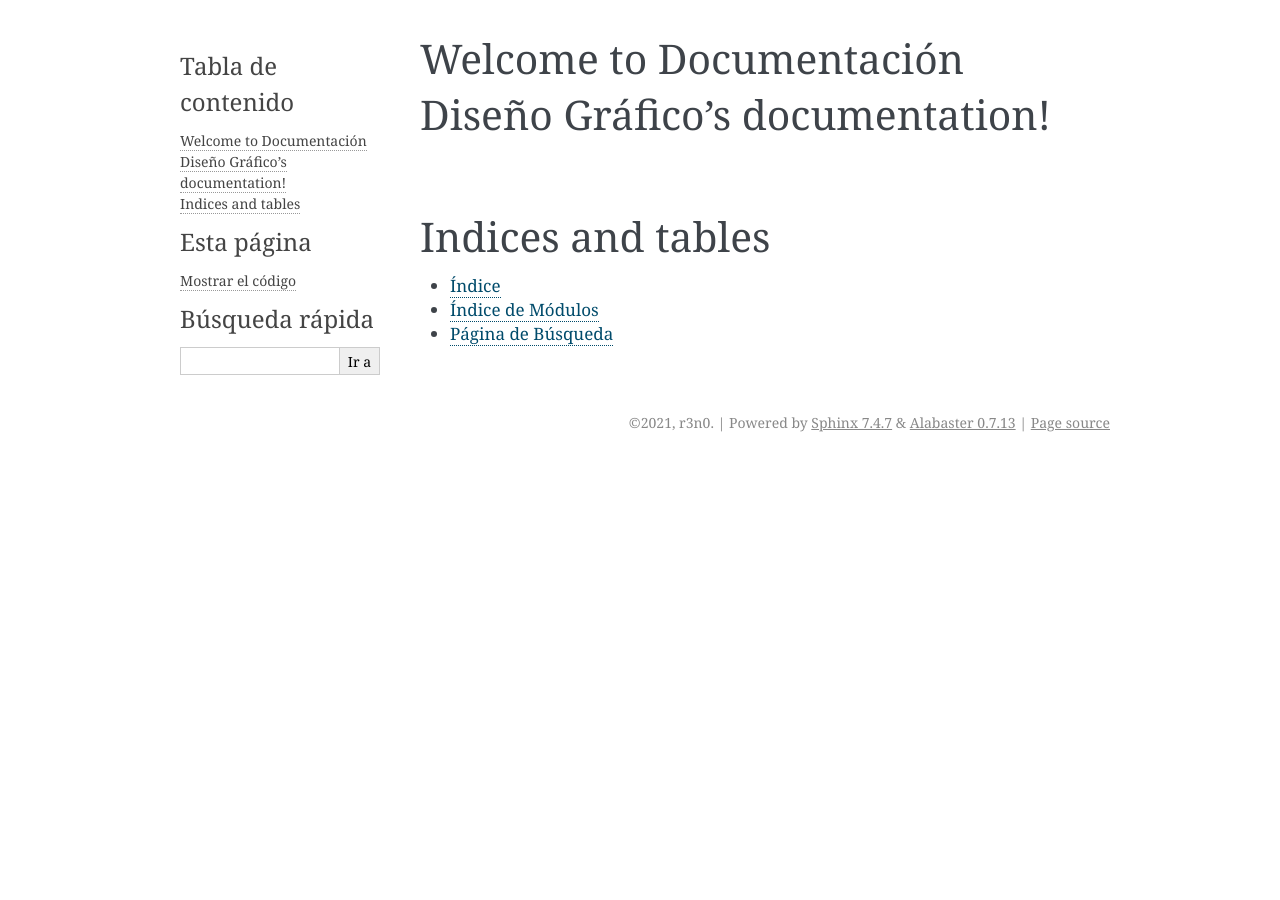
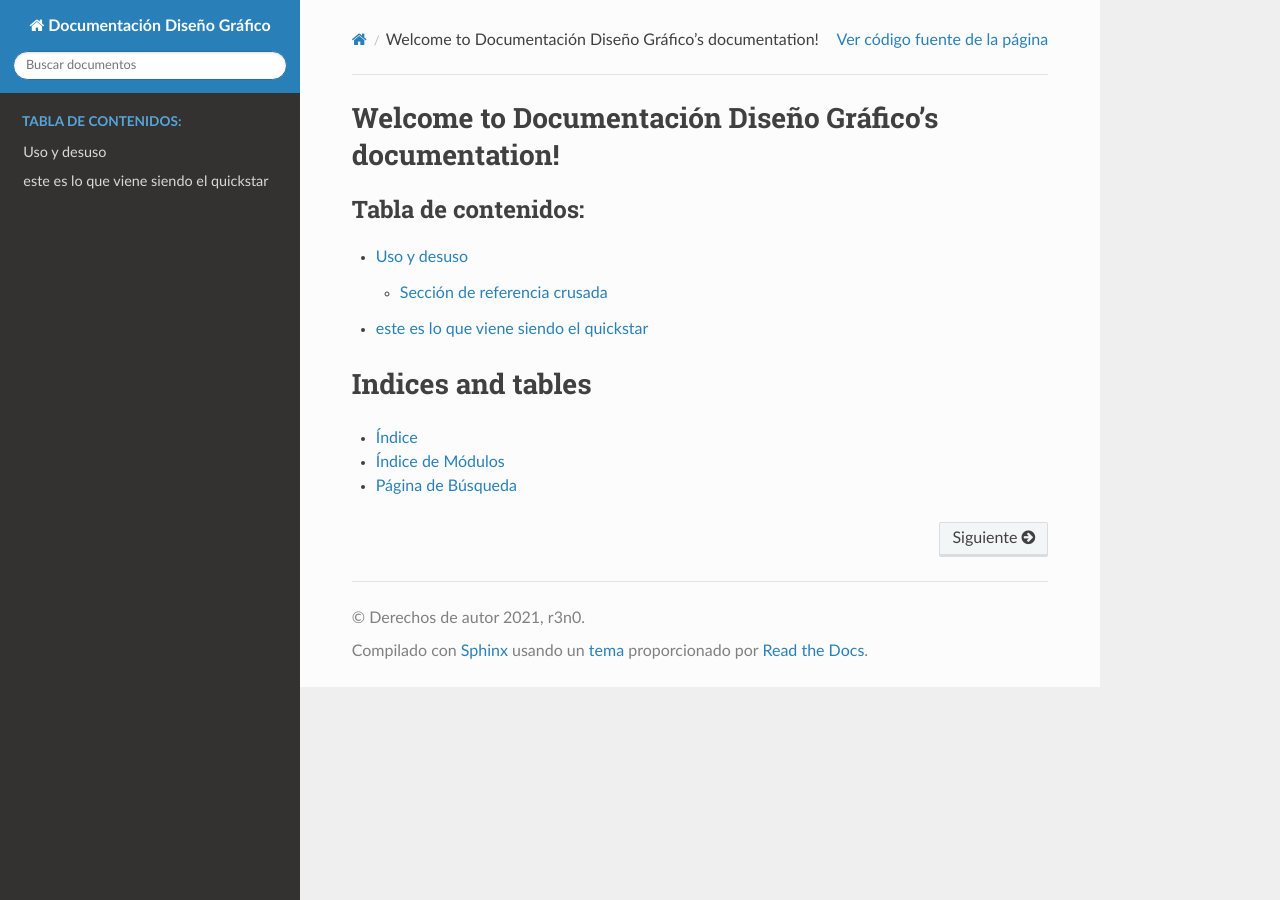
Before and after one commit to r3n0/documentacion-diseno, a Sphinx documentation site: the page built from source/index.rst, in a window 1280 px wide. Built offline with Sphinx 7.4.7 and the Read the Docs theme 2.0.0, drawn with Linux system fonts in a browser that asks for light colours; part of the change alters nothing that is shown.

```diff
--- a/source/conf.py
+++ b/source/conf.py
@@ -31,6 +31,7 @@ release = '1.0'
 # extensions coming with Sphinx (named 'sphinx.ext.*') or your custom
 # ones.
 extensions = [
+	'sphinx.ext.intersphinx'
 ]
 
 # Add any paths that contain templates here, relative to this directory.
@@ -54,7 +55,10 @@ exclude_patterns = []
 # The theme to use for HTML and HTML Help pages.  See the documentation for
 # a list of builtin themes.
 #
-html_theme = 'alabaster'
+# import sphinx_rtd_theme'
+html_theme = 'sphinx_rtd_theme'
+# html_theme_path = [sphinx_rtd_theme'.get_html_theme_path()]
+
 
 # Add any paths that contain custom static files (such as style sheets) here,
 # relative to this directory. They are copied after the builtin static files,
--- a/source/index.rst
+++ b/source/index.rst
@@ -8,8 +8,10 @@ Welcome to Documentación Diseño Gráfico's documentation!
 
 .. toctree::
    :maxdepth: 2
-   :caption: Contents:
+   :caption: Tabla de contenidos:
 
+   usage/installation
+   usage/quickstart
 
 
 Indices and tables
--- /dev/null
+++ b/source/usage/installation.rst
@@ -0,0 +1,76 @@
+============
+Uso y desuso
+============
+
+`texto de código`
+	thisis\ *one*\ word.
+
+#. ele
+#. ele másearch
+
+term (up to a line of text)
+	Definition of the term, which must be indented lorem20Definition of the term, which must be indented lorem20Definition of the term, which must be indented lorem20Definition of the term, which must be indented lorem20Definition of the term, which must be indented lorem20Definition of the term, which must be indented lorem20Definition of the term, which must be indented lorem20
+
+	and can even consist of multiple paragraphs
+
+next term
+	Description.
+
+| ele este es un párrafo de cita pipip
+
+This is a normal text paragraph. The next paragraph is a code sample::
+
+	This is a normal text paragraph again.
+
+>>> 1 + 1
+2
+
++------------------------------------------------------------------+--------------+--------------+--------------+--------------+
+| pimera línea                                                     | segunda celda| segunda celda| segunda celda| segunda celda|
++==================================================================+==============+==============+==============+==============+
+| este es otro problema, si me mando una tabla con musho contendido| ele mimo     | ele mimo     | ele mimo     | ele mimo     |
++------------------------------------------------------------------+--------------+--------------+--------------+--------------+
+
+=====  =====  =======
+A      B      A and B
+=====  =====  =======
+False  False  False
+True   False  False
+False  True   False
+True   True   True
+=====  =====  =======
+
+.. csv-table:: Frozen Delights!
+   :header: "Treat", "Quantity", "Description"
+   :widths: 10, 10, 30
+
+   "Albatross", 2.99, "On a stick!"
+   "Crunchy Frog", 1.49, "If we took the bones out, it wouldn't be crunchy, now would it?"
+   "Gannet Ripple", 1.99, "On a stick!"
+
+.. list-table:: Frozen Delights!
+	:widths: 15 10 30
+	:header-rows: 1
+
+	* - Treat
+	  - Quantity
+	  - Description
+	* - Albatross
+	  - 2.99
+	  - On a stick!
+	* - Crunchy Frog
+	  - 1.49
+	  - If we took the bones out, it wouldn't be crunchy, now would it?
+	* - Gannet Ripple
+	  - 1.99
+	  - On a stick!
+
+Esto, por otro lado es un `link <https://www.google.com>`_ a google
+
+
+.. _etiqueta-de-referencia:
+
+Sección de referencia crusada
+-----------------------------
+
+This is the text of the section.
--- /dev/null
+++ b/source/usage/quickstart.rst
@@ -0,0 +1,35 @@
+========================================
+este es lo que viene siendo el quickstar
+========================================
+
+It refers to the section itself, see :ref:`etiqueta-de-referencia`.
+
+See :download:`this example script <installation.rst>`.
+
+.. attention::
+	est es un párrafo de atención
+
+
+.. caution::
+	est es un párrafo de prudencia
+
+.. danger::
+	perligro
+
+.. error::
+	este es un error
+
+.. hint::
+	un hint de ayuda
+
+.. importante::
+	algo importante
+
+.. nonte::
+	nota para recordar
+
+.. tip::
+	tip de ayuda
+
+.. warning::
+	advertencia
```
